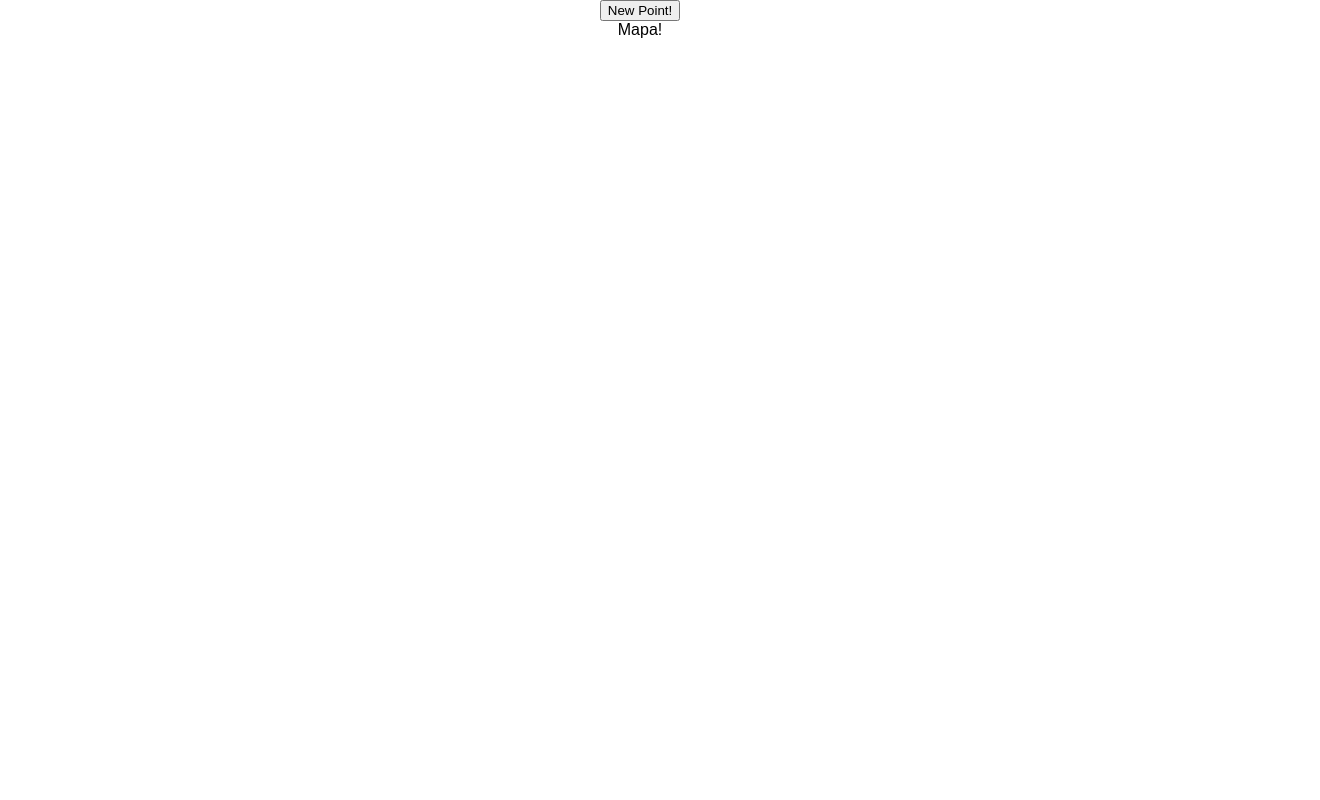
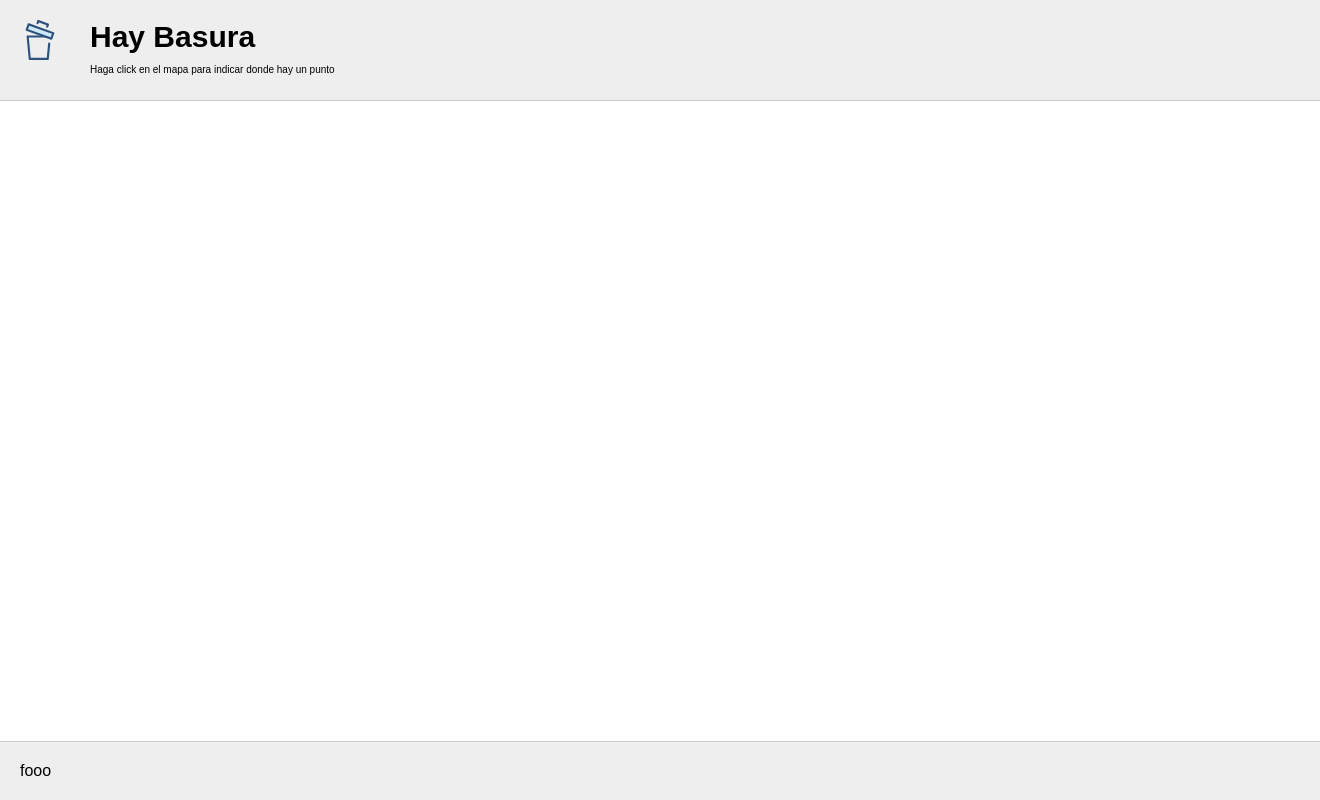
Before and after one commit to 42mate/HayBasura, a React (Create React App) app: page / in a window 1280 px wide. Shown: the whole page, 1320 px wide, since content can reach past the window. Built offline with nearby package versions, Linux system fonts and the light colour scheme.

Commit message:
Header and Gallery Components initial work

```diff
--- a/public/index.html
+++ b/public/index.html
@@ -10,6 +10,7 @@
     -->
     <link rel="manifest" href="%PUBLIC_URL%/manifest.json">
     <link rel="shortcut icon" href="%PUBLIC_URL%/favicon.ico">
+
     <!--
       Notice the use of %PUBLIC_URL% in the tags above.
       It will be replaced with the URL of the `public` folder during the build.
@@ -19,7 +20,7 @@
       work correctly both with client-side routing and a non-root public URL.
       Learn how to configure a non-root public URL by running `npm run build`.
     -->
-    <title>React App</title>
+    <title>Hay Basura</title>
   </head>
   <body>
     <noscript>
--- a/src/App.css
+++ b/src/App.css
@@ -18,6 +18,55 @@
   font-size: large;
 }
 
+
+.header {
+  position: absolute;
+  top: 0;
+  left: 0;
+  width: 100%;
+  height: 40px;
+  padding: 20px 20px 40px 20px;
+  background: #eee;
+  text-align: left;
+  border-bottom: 1px solid #ccc;
+}
+
+.header .logo {
+  float: left;
+  margin-right: 30px;
+}
+
+.header .right {
+  float: left;
+}
+
+.header .top {
+  font-size: 30px;
+  font-weight: bold;
+  margin-bottom: 10px;
+}
+
+.header .message {
+  font-size: 10px;
+  margin-bottom: 30px;
+}
+
+.header .logo img {
+  width: 40px;
+  height: 40px;
+}
+
+.gallery {
+  position: absolute;
+  bottom: 0px;
+  left: 0px;
+  text-align: left;
+  border-top: 1px solid #ccc;
+  padding: 20px;
+  background-color: #eee;
+  width: 100%;
+}
+
 @keyframes App-logo-spin {
   from { transform: rotate(0deg); }
   to { transform: rotate(360deg); }
--- a/src/App.js
+++ b/src/App.js
@@ -1,6 +1,8 @@
 import React, { Component } from 'react';
 import Map from './Map';
 import NewPoint from './NewPoint';
+import Header from './Header';
+import Gallery from './Gallery';
 
 import './App.css';
 
@@ -25,8 +27,10 @@ class App extends Component {
   render() {
     return (
       <div className="App">
+        <Header />
         <NewPoint onNewPoint={createNewPoint} />
         <Map points={mock} />
+        <Gallery />
       </div>
     );
   }
--- /dev/null
+++ b/src/Gallery.js
@@ -0,0 +1,13 @@
+import React, { Component } from 'react';
+
+class Gallery extends Component {
+  render() {
+    return (
+      <div className="gallery">
+        fooo
+      </div>
+    );
+  }
+}
+
+export default Gallery;
--- /dev/null
+++ b/src/Header.js
@@ -0,0 +1,22 @@
+import React, { Component } from 'react';
+import logo from './logo.svg';
+
+class Header extends Component {
+  render() {
+    return (
+      <div className="header">
+        <div className="logo">
+          <img src={logo} />
+        </div>
+        <div className="right">
+          <div className="top">Hay Basura</div>
+          <div className="message">
+            Haga click en el mapa para indicar donde hay un punto
+          </div>
+        </div>
+      </div>
+    );
+  }
+}
+
+export default Header;
```
Also changed, not shown: src/logo.jpg (added), src/logo.svg.
